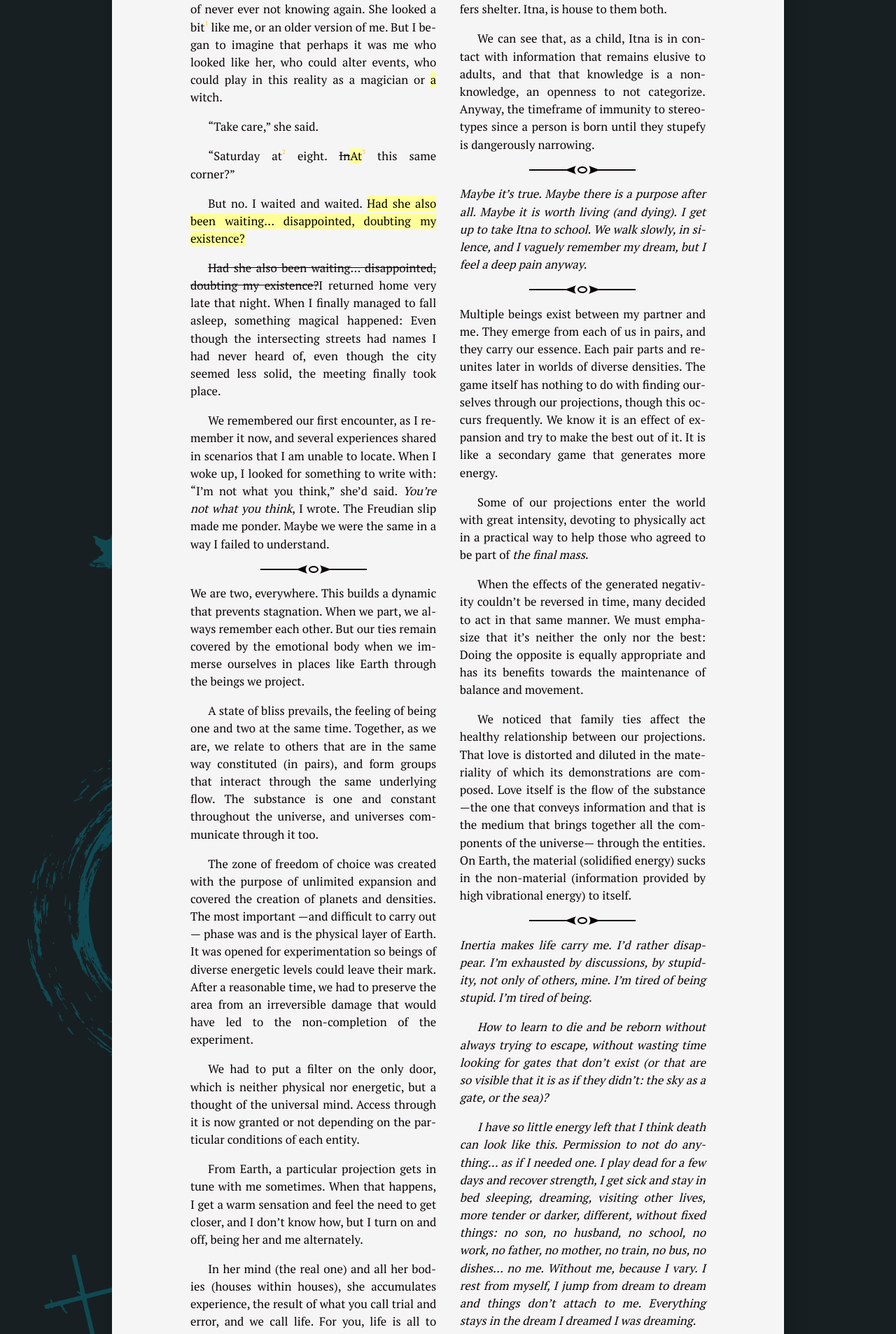
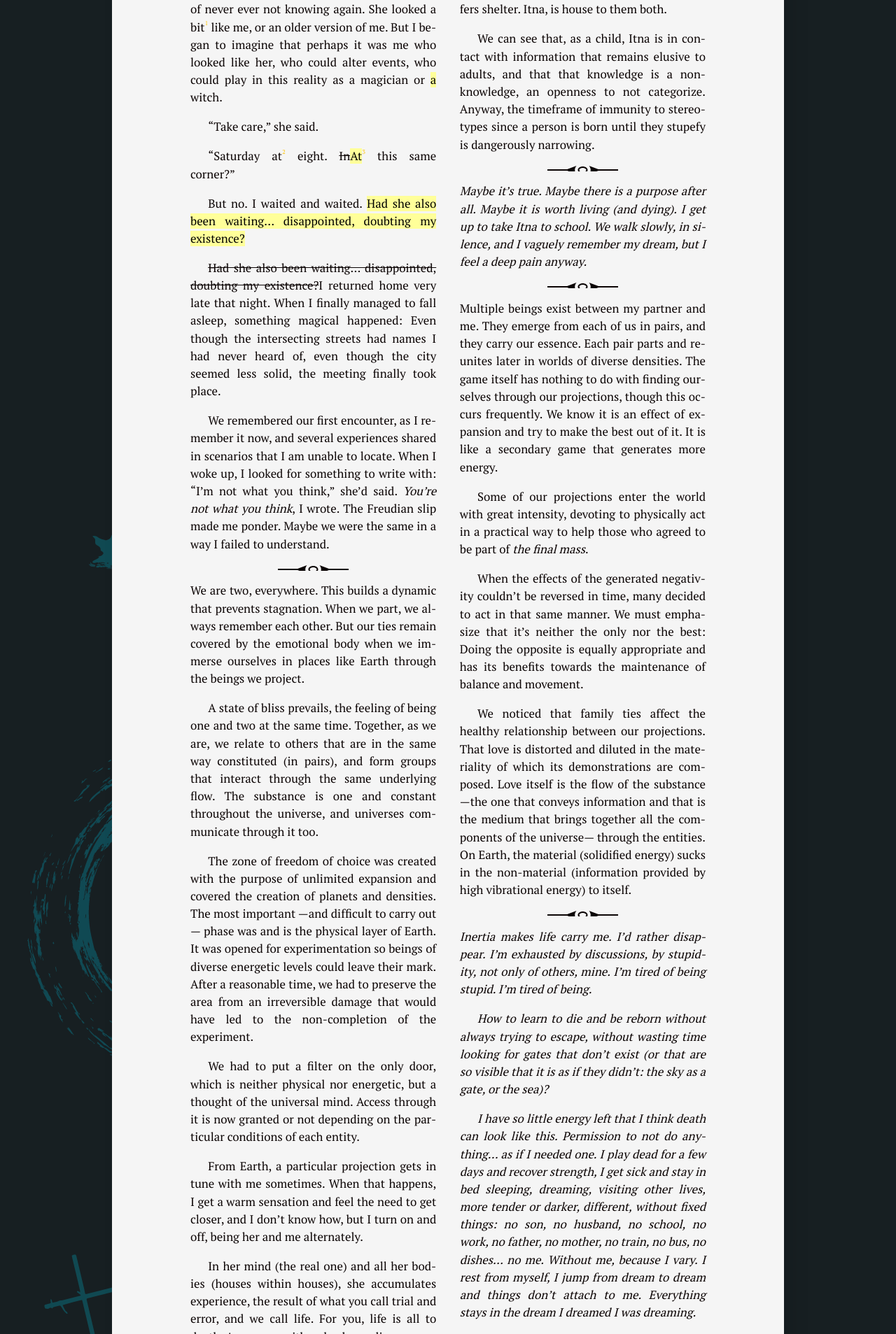
Before and after one commit to silvialohrmann/editorial, a Jekyll site: the page built from _posts/2022-11-18-we-are-houses.md, in a window 1280 px wide. Shown: the part 352-2259 px from the top of the page at 70% size. Built offline with Jekyll 4.4.1, drawn with Linux system fonts in a browser that asks for light colours.

Commit message:
Update _mixins.scss

```diff
--- a/_sass/_mixins.scss
+++ b/_sass/_mixins.scss
@@ -19,8 +19,8 @@
 @mixin divider-intertext {
   border: 0;
   display: block;
-  width: 152px;
-  height: 12px;
+  width: 101px;
+  height: 8px;
   margin: .5em auto 0;
   background: url(#{$asset_url}/images/original-divider.svg) no-repeat top center;
 }
```
